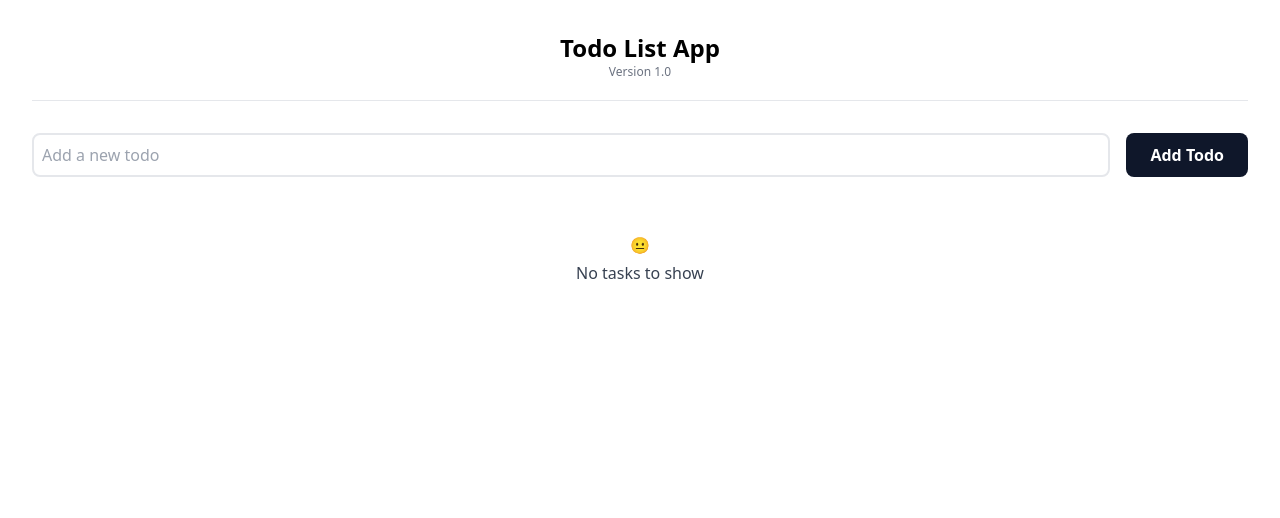
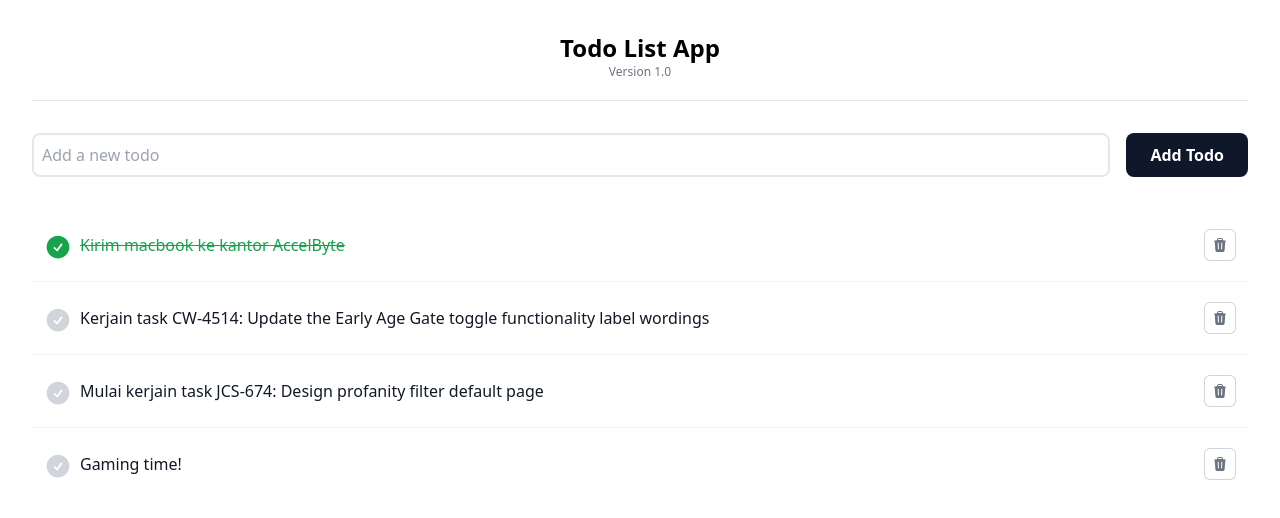
Before and after one commit to tonthowi/Todo-List-App, a React (Vite) app: page / in a window 1280 px wide. Shown: the top 518 px of the page. Built offline with nearby package versions, Linux system fonts and the light colour scheme; data requests are answered from the project's data file.

Commit message:
Add backend services

```diff
--- /dev/null
+++ b/db.json
@@ -0,0 +1,24 @@
+{
+  "todos": [
+    {
+      "id": "06fc",
+      "text": "Kirim macbook ke kantor AccelByte",
+      "completed": true
+    },
+    {
+      "id": "f825",
+      "text": "Kerjain task CW-4514: Update the Early Age Gate toggle functionality label wordings",
+      "completed": false
+    },
+    {
+      "id": "1780",
+      "text": "Mulai kerjain task JCS-674: Design profanity filter default page",
+      "completed": false
+    },
+    {
+      "id": "f4b5",
+      "text": "Gaming time!",
+      "completed": false
+    }
+  ]
+}
--- a/package.json
+++ b/package.json
@@ -7,10 +7,12 @@
     "dev": "vite",
     "build": "vite build",
     "lint": "eslint . --ext js,jsx --report-unused-disable-directives --max-warnings 0",
-    "preview": "vite preview"
+    "preview": "vite preview",
+    "server": "json-server --watch db.json --port 3000"
   },
   "dependencies": {
     "@heroicons/react": "^2.1.4",
+    "axios": "^1.7.2",
     "framer-motion": "^11.2.12",
     "react": "^18.3.1",
     "react-dom": "^18.3.1"
@@ -25,6 +27,7 @@
     "eslint-plugin-react": "^7.34.2",
     "eslint-plugin-react-hooks": "^4.6.2",
     "eslint-plugin-react-refresh": "^0.4.7",
+    "json-server": "^1.0.0-beta.1",
     "postcss": "^8.4.38",
     "tailwindcss": "^3.4.4",
     "vite": "^5.3.1"
--- a/src/App.jsx
+++ b/src/App.jsx
@@ -1,26 +1,54 @@
-import { useState } from 'react'
+import { useState, useEffect } from 'react'
 import Header from './components/Header.jsx';
 import AddTodo from './components/AddTodo.jsx';
 import TodoList from './components/TodoList.jsx';
 import './App.css'
 
+import todoService from './services/todos.js';
+
 function App() {
   const [todos, setTodos] = useState([]);
+
+  useEffect(() => {
+    todoService
+     .getAllTodos()
+     .then(initialTodos => setTodos(initialTodos))
+  }, [])
+
   const addTodo = (text) => {
     const newTodo = {
-      id: Date.now(),
       text,
       completed: false
     }
-    setTodos([...todos, newTodo])
+    todoService
+      .createTodo(newTodo)
+      .then(returnedTodo => setTodos([...todos, returnedTodo]))
   }
 
   const toggleComplete = (id) => {
-    setTodos(todos.map((todo) =>
-      todo.id === id? {...todo, completed:!todo.completed} : todo
-  ))}
+    const todoToUpdate = todos.find(todo => todo.id === id)
+    const updatedTodo = { ...todoToUpdate, completed: !todoToUpdate.completed }
 
-  const deleteTodo = (id) => {
+    todoService
+      .updateTodo(id, updatedTodo)
+      .then((returnedTodo) => {
+        setTodos(todos.map((todo) =>
+          todo.id === id ? returnedTodo : todo
+        ))
+      })
+      .catch((error) => {
+        console.error('Failed to update the todo:', error)
+      })
+  }
+
+  const todoDeletion = (id) => {
+    todos.find(todo => todo.id === id)
+    todoService
+     .deleteTodo(id)
+     .then(() => {
+        setTodos(todos.filter((todo) => todo.id!== id))
+      })
+
     setTodos(todos.filter((todo) => todo.id!== id))
   }
 
@@ -28,7 +56,7 @@ function App() {
     <div className='mx-auto max-w-4xl sm:max-w-full'>
       <Header />
       <AddTodo addTodo={addTodo} />
-      <TodoList todos={todos} toggleComplete={toggleComplete} deleteTodo={deleteTodo} />
+      <TodoList todos={todos} toggleComplete={toggleComplete} deleteTodo={todoDeletion} />
     </div>
   )
 }
--- /dev/null
+++ b/src/services/todos.js
@@ -0,0 +1,25 @@
+import axios from 'axios';
+
+const baseUrl = 'http://localhost:3000/todos'
+
+const getAllTodos = () => {
+    const request = axios.get(baseUrl)
+    return request.then(response => response.data)
+}
+
+const createTodo = newObject => {
+    const request = axios.post(baseUrl, newObject)
+    return request.then(response => response.data)
+}
+
+const updateTodo = (id, updatedObject) => {
+    const request = axios.put(`${baseUrl}/${id}`, updatedObject)
+    return request.then(response => response.data)
+}
+
+const deleteTodo = id => {
+    const request = axios.delete(`${baseUrl}/${id}`)
+    return request.then(() => null)
+}
+
+export default { getAllTodos, createTodo, updateTodo, deleteTodo }
```
Also changed, not shown: src/components/TodoItem.jsx (+0 -13 lines), src/components/TodoList.jsx (indentation only), 1 other file (tests, documents, lock files or other folders).
